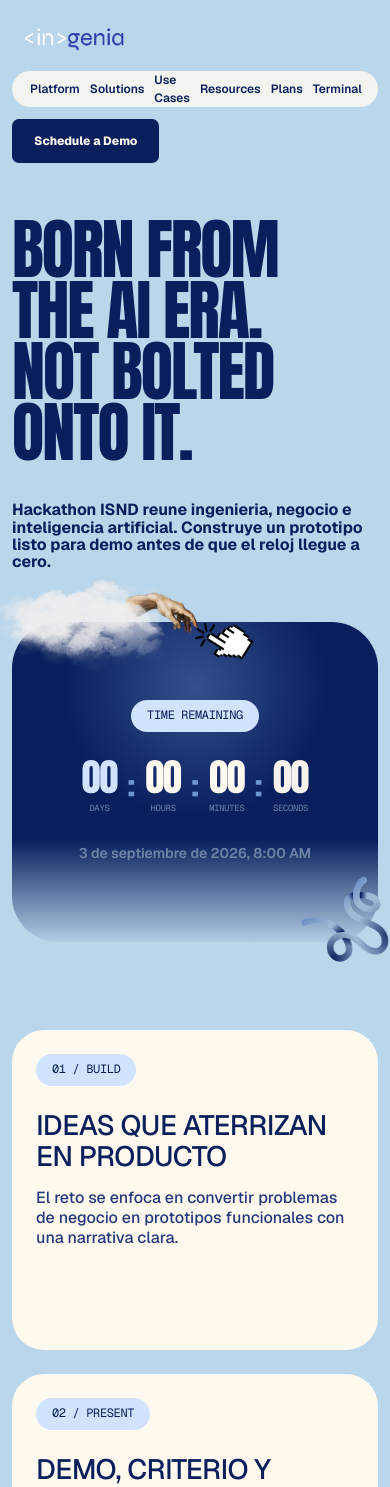
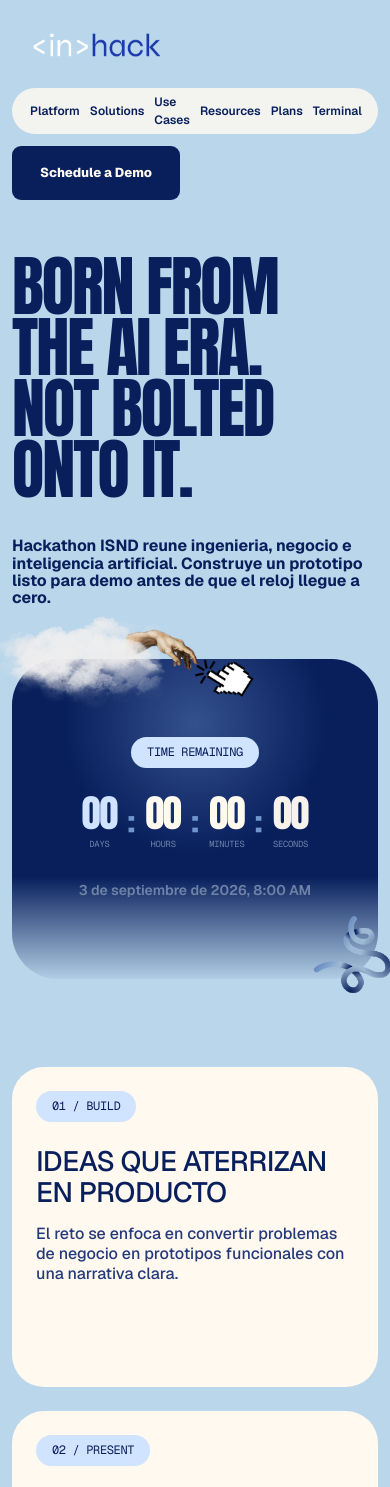
Before and after one commit to MeinMau/hackathon, a Next.js app: page / in a window 390 px wide. Shown: the top 1487 px of the page. Built offline with nearby package versions, Linux system fonts and the light colour scheme.

Commit message:
Update styles for improved layout and responsiveness; replace logo and serpentinas images

```diff
--- a/app/page.module.css
+++ b/app/page.module.css
@@ -10,8 +10,8 @@
   display: flex;
   align-items: center;
   justify-content: space-between;
-  height: 72px;
-  width: min(1200px, calc(100% - 72px));
+  height: 96px;
+  width: min(1280px, calc(100% - 72px));
   margin: 0 auto;
 }
 
@@ -21,7 +21,7 @@
 }
 
 .brand img {
-  width: 124px;
+  width: 168px;
   height: auto;
   object-fit: contain;
 }
@@ -29,22 +29,22 @@
 .navPill {
   display: flex;
   align-items: center;
-  gap: 32px;
-  min-height: 36px;
+  gap: 38px;
+  min-height: 46px;
   border-radius: 48px;
   background: rgba(255, 249, 240, 0.82);
-  padding: 0 34px;
+  padding: 0 44px;
   color: var(--color-galaxy);
-  font-size: 11px;
+  font-size: 12px;
   font-weight: 600;
 }
 
 .navAction {
-  border-radius: 7px;
+  border-radius: 9px;
   background: var(--color-galaxy);
   color: var(--color-paper-white);
-  padding: 13px 22px;
-  font-size: 12px;
+  padding: 17px 28px;
+  font-size: 13px;
   font-weight: 800;
 }
 
@@ -54,7 +54,7 @@
   align-items: end;
   gap: 52px;
   width: min(1200px, calc(100% - 72px));
-  min-height: calc(100vh - 96px);
+  min-height: calc(100vh - 120px);
   margin: 0 auto;
   padding: 58px 0 42px;
 }
@@ -149,10 +149,10 @@
 }
 
 .serpentinas {
-  right: -48px;
-  bottom: -44px;
+  right: -42px;
+  bottom: -46px;
   z-index: 3;
-  width: 158px;
+  width: 150px;
 }
 
 .heroCountdown::before,
@@ -325,9 +325,9 @@
   }
 
   .serpentinas {
-    right: -24px;
-    bottom: -34px;
-    width: 126px;
+    right: -30px;
+    bottom: -38px;
+    width: 124px;
   }
 
   .cardGrid {
@@ -383,9 +383,9 @@
   }
 
   .serpentinas {
-    right: -14px;
+    right: -18px;
     bottom: -28px;
-    width: 98px;
+    width: 96px;
   }
 
   .header {
```
Also changed, not shown: public/ingenia-logo.png, public/serpentinas.png.
